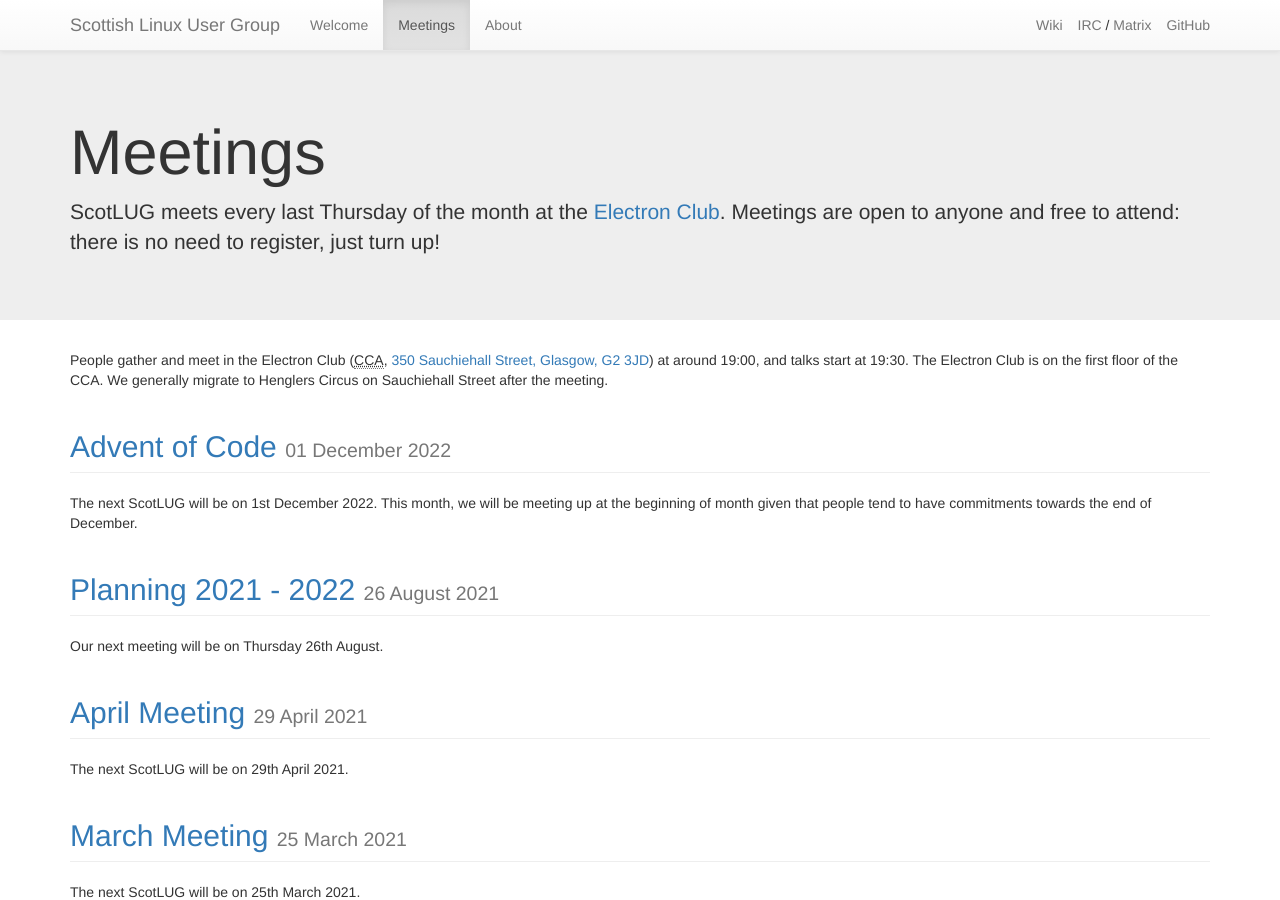
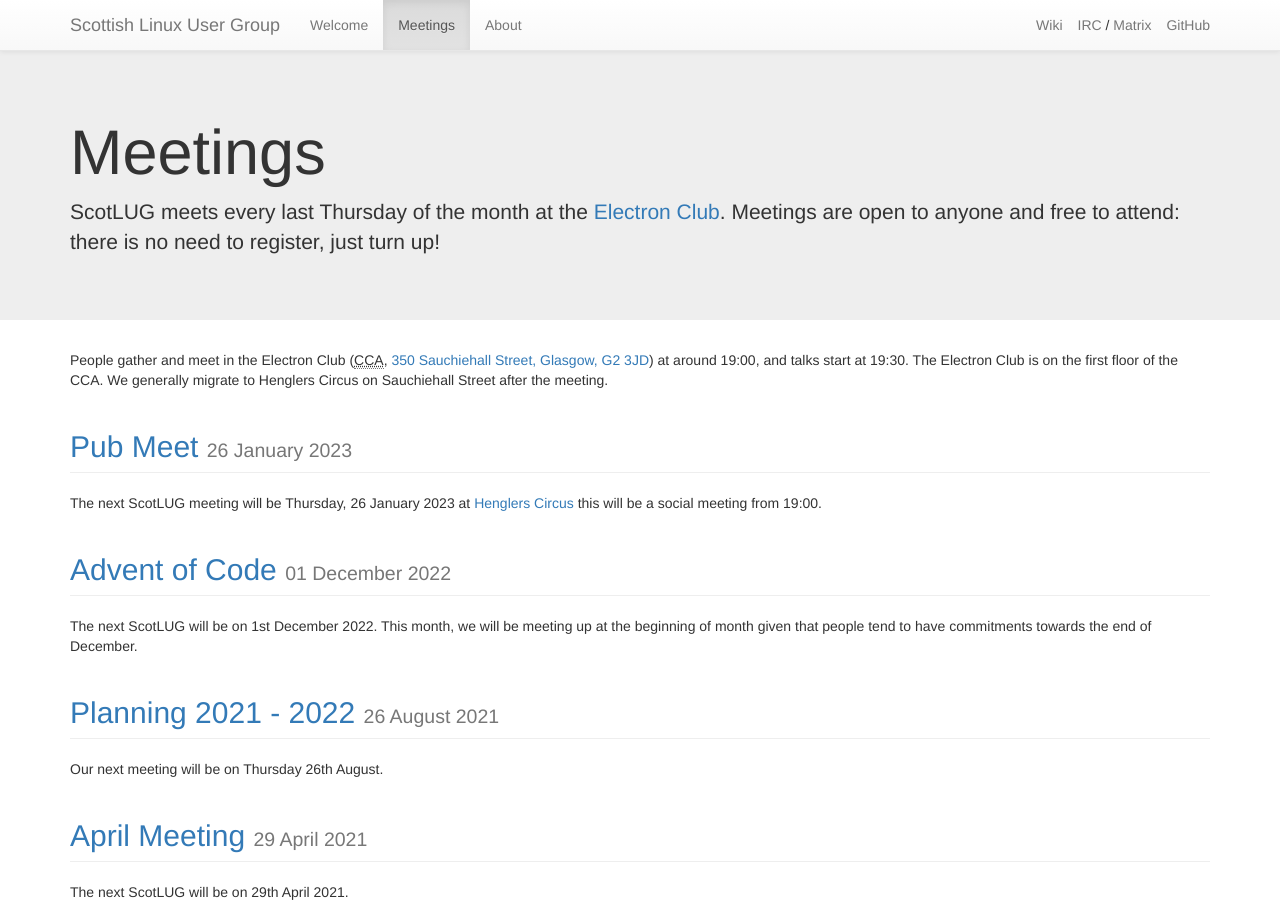
Before and after one commit to ScotLUG/scotlug.github.io, a Jekyll site: the page built from meetings/index.html, in a window 1280 px wide and 900 px high. Built offline with Jekyll 4.4.1, drawn with Linux system fonts in a browser that asks for light colours; nearby versions of some CDN libraries; library files that are not in the unit come from our copies.

Commit message:
Social meeting on Thu 26 Jan 23

```diff
--- a/index.markdown
+++ b/index.markdown
@@ -11,7 +11,9 @@ lead: This is the official site for the **Scottish Linux User Group** in Glasgow
 {% assign meeting = site.categories.meetings.first %}
 ScotLUG wishes everyone a Happy New Year!
 
-We hope to organise our first meeting of the year on Thursday, 23 Feb 23...
+The next meeting, **[{{ meeting.title }}]({{ meeting.url }})**, is on {{ meeting.date | date: "%A, %-d %B" }}.
+
+We hope to organise our first meeting at the [Electron][] for Thursday, 23 Feb 23...
 
 Meetings are usually held at 19:00, with the talk beginning at 19:30, every last Thursday of the month at the [Electron Club][].  Check out our past meetings, what's on this month, and what might be coming up on our [meetings](/meetings) page.
 
--- /dev/null
+++ b/meetings/_posts/2023-01-26-january.md
@@ -0,0 +1,7 @@
+---
+title: Pub Meet
+---
+
+The next ScotLUG meeting will be Thursday, 26 January 2023 at [Henglers Circus](https://goo.gl/maps/VcULEpKxQhmujM3v8) this will be a social meeting from 19:00.
+
+Join, and let us know if you have any ideas for future meetings.
```
